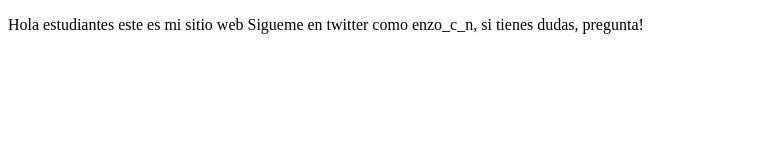
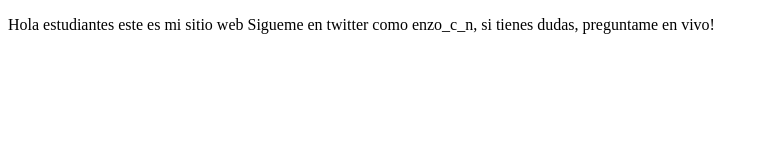
Before and after one commit to ecardenas1123/proyectoDemoCursoPrework, a plain HTML site: page index.html in a window 1280 px wide. Shown: the whole page, without its empty margins (0-767 px from the left). Drawn offline with Linux system fonts and the light colour scheme.

Commit message:
Segundo commit

```diff
--- a/index.html
+++ b/index.html
@@ -9,7 +9,7 @@
 <body>
     <p>
         Hola estudiantes este es mi sitio web
-        Sigueme en twitter como enzo_c_n, si tienes dudas, pregunta!
+        Sigueme en twitter como enzo_c_n, si tienes dudas, preguntame en vivo!
     </p>
 </body>
 </html>
```
